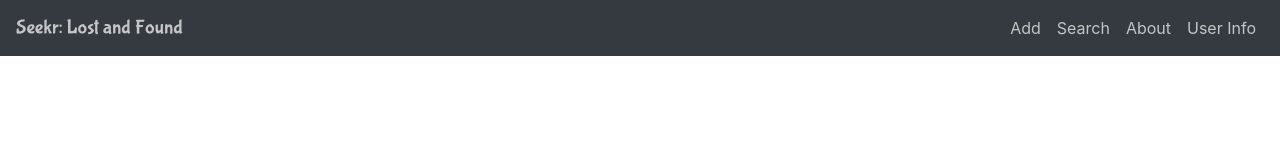
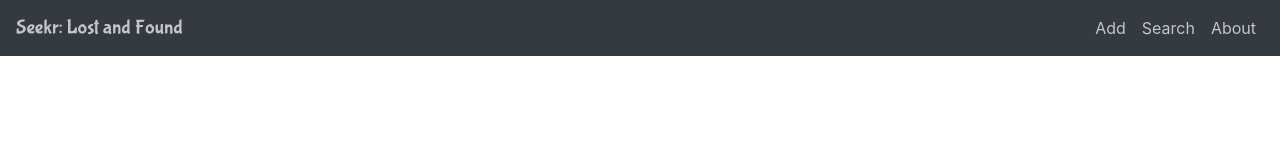
Before and after one commit to eugene-mindset/Seekr, a React (Create React App) app in the folder seekr/: page /userinfo in a window 1280 px wide. Shown: the top 160 px of the page. Built offline with nearby package versions, Linux system fonts and the light colour scheme; the HTML template or start-up script is replaced by a standard one; what google-maps-react would draw is missing.

Commit message:
added auth context so nav items are diff depending on logged in/out

```diff
--- a/seekr/src/components/layout/Navigation.jsx
+++ b/seekr/src/components/layout/Navigation.jsx
@@ -1,9 +1,11 @@
-import React from 'react'
-import { Nav, Navbar } from 'react-bootstrap';
+import React, { useContext } from "react";
+import { Nav, Navbar } from "react-bootstrap";
+import { AuthContext } from "../helper/AuthContext";
 
-export default class Navigation extends React.Component {
-  render() {
+const Navigation = () => {
+  const { auth } = useContext(AuthContext)
   return (
+
     <div>
       <Navbar expand="lg" bg="dark" fixed="top">
         <Navbar.Brand href="/">Seekr: Lost and Found</Navbar.Brand>
@@ -13,11 +15,12 @@ export default class Navigation extends React.Component {
             <Nav.Link href="/add">Add</Nav.Link>
             <Nav.Link href="/">Search</Nav.Link>
             <Nav.Link href="/about">About</Nav.Link>
-              <Nav.Link href="/userinfo">User Info</Nav.Link>
+            {auth ? <Nav.Link href="/userinfo">User Info</Nav.Link> : null}
           </Nav>
         </Navbar.Collapse>
       </Navbar>
     </div>
   );
-  }
-}
+};
+
+export default Navigation;
```
Lines whose indentation alone changed are shown as unchanged.
